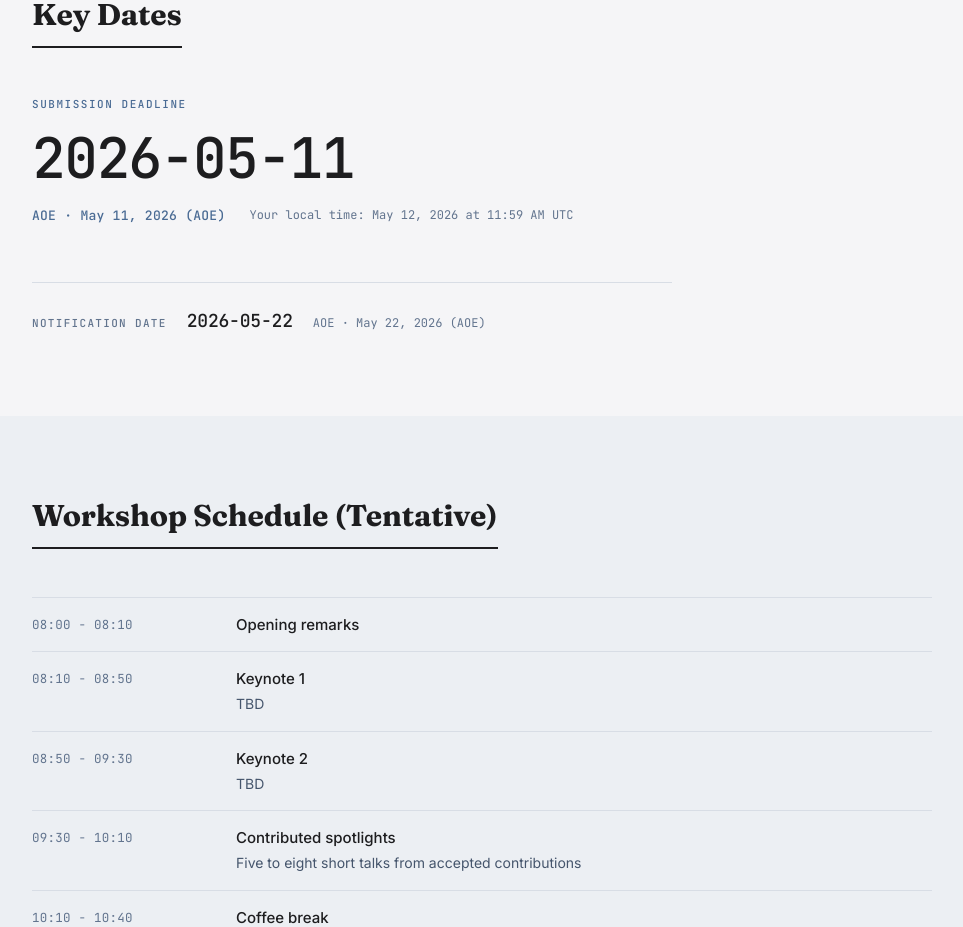
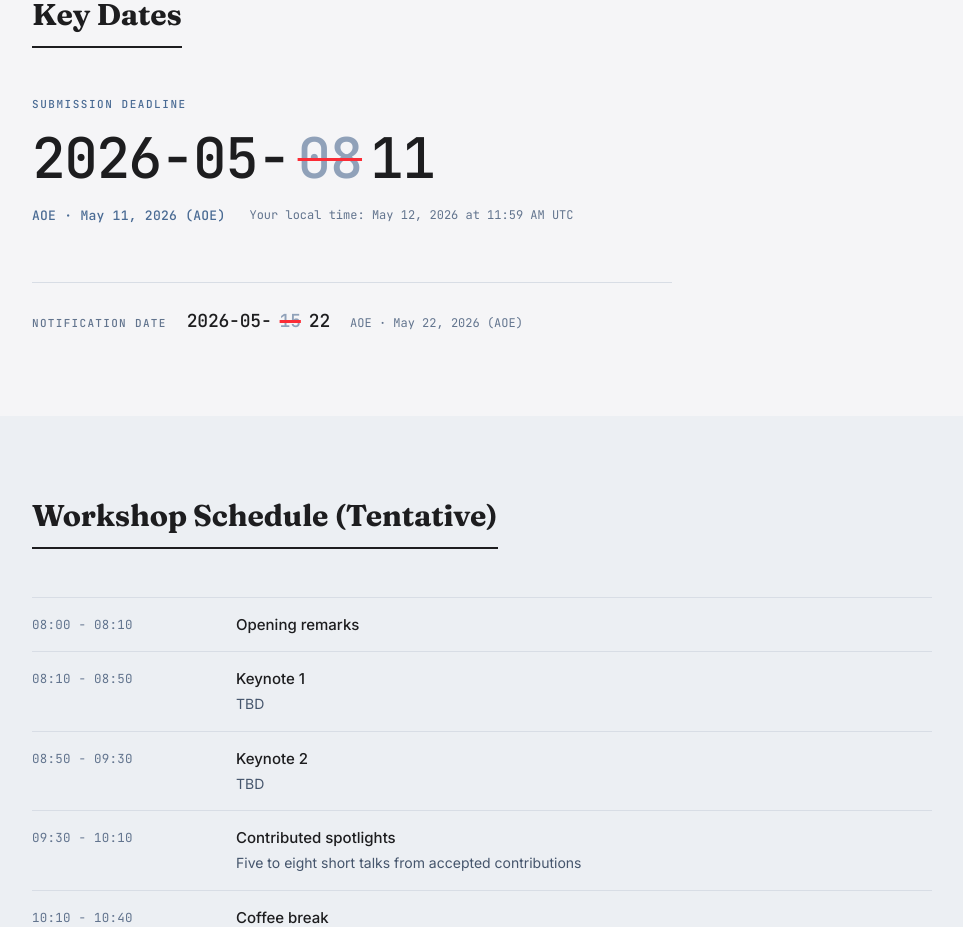
Before and after one commit to FAGEN-workshop/fagen-workshop.github.io, a Next.js app: page / in a window 1280 px wide. Shown: the part 3880-4807 px from the top of the page, without its empty margins (47-1010 px from the left). Built offline with nearby package versions, Linux system fonts and the light colour scheme.

Commit message:
Show rescheduled workshop dates

```diff
--- a/src/app/page.tsx
+++ b/src/app/page.tsx
@@ -17,6 +17,35 @@ import {
   sponsors,
   topicsOfInterest,
 } from "@/lib/workshop-data";
+
+function RescheduledDate({
+  prefix,
+  oldDay,
+  newDay,
+}: {
+  prefix: string;
+  oldDay: string;
+  newDay: string;
+}) {
+  return (
+    <span
+      role="text"
+      aria-label={`${prefix}${oldDay} updated to ${prefix}${newDay}`}
+      className="inline-flex flex-wrap items-baseline gap-x-2"
+    >
+      <span aria-hidden="true">{prefix}</span>
+      <del
+        aria-hidden="true"
+        className="text-slate-400 decoration-red-500 decoration-[3px]"
+      >
+        {oldDay}
+      </del>
+      <ins aria-hidden="true" className="no-underline">
+        {newDay}
+      </ins>
+    </span>
+  );
+}
 
 export default function Home() {
   return (
@@ -150,7 +179,7 @@ export default function Home() {
                 className="font-mono mt-4 font-medium leading-[1] tracking-[-0.025em] text-[#1d1d1f]"
                 style={{ fontSize: "clamp(34px, 4.6vw, 56px)" }}
               >
-                2026-05-11
+                <RescheduledDate prefix="2026-05-" oldDay="08" newDay="11" />
               </p>
               <div className="mt-5 flex flex-wrap items-center gap-x-6 gap-y-2">
                 <p className="font-mono text-[13px] font-medium tracking-[0.02em] text-[#4a6b94]">
@@ -169,7 +198,7 @@ export default function Home() {
                   Notification date
                 </span>
                 <span className="font-mono text-[18px] font-medium tracking-[-0.01em] text-[#1d1d1f]">
-                  2026-05-22
+                  <RescheduledDate prefix="2026-05-" oldDay="15" newDay="22" />
                 </span>
                 <span className="font-mono text-[12px] text-slate-500">
                   AOE · {site.notificationDateLabel}
```
